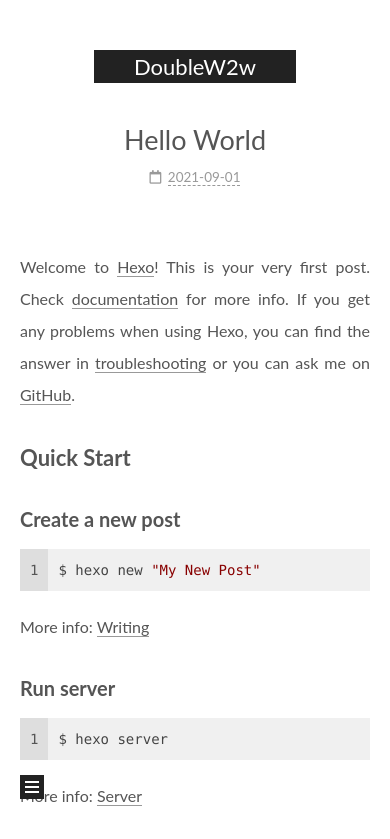
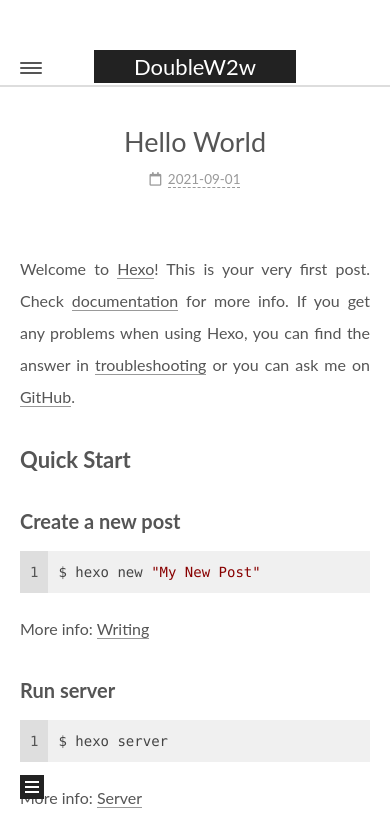
Before and after one commit to gitter-badger/DoubleW2w.github.io, a plain HTML site: page 2021/09/01/hello-world/index.html in a window 390 px wide. Shown: the top 839 px of the page. Drawn offline with nearby package versions, Linux system fonts and the light colour scheme.

Commit message:
Site updated: 2021-09-02 14:14:11

```diff
--- a/2021/09/01/hello-world/index.html
+++ b/2021/09/01/hello-world/index.html
@@ -59,6 +59,9 @@
       <div class="header-inner"><div class="site-brand-container">
   <div class="site-nav-toggle">
     <div class="toggle" aria-label="切换导航栏" role="button">
+        <span class="toggle-line"></span>
+        <span class="toggle-line"></span>
+        <span class="toggle-line"></span>
     </div>
   </div>
 
@@ -79,6 +82,16 @@
 
 
 
+<nav class="site-nav">
+  <ul class="main-menu menu">
+        <li class="menu-item menu-item-home"><a href="/" rel="section"><i class="fa fa-home fa-fw"></i>首页</a></li>
+        <li class="menu-item menu-item-archives"><a href="/archives" rel="section"><i class="fa fa-archive fa-fw"></i>归档</a></li>
+        <li class="menu-item menu-item-about"><a href="/about" rel="section"><i class="fa fa-user fa-fw"></i>关于</a></li>
+        <li class="menu-item menu-item-categories"><a href="/categories" rel="section"><i class="fa fa-th fa-fw"></i>分类</a></li>
+        <li class="menu-item menu-item-tags"><a href="/tags" rel="section"><i class="fa fa-tags fa-fw"></i>标签</a></li>
+        <li class="menu-item menu-item-commonweal"><a href="/404.html" rel="section"><i class="fa fa-heartbeat fa-fw"></i>公益 404</a></li>
+  </ul>
+</nav>
 
 
 
@@ -120,7 +133,7 @@
 <div class="site-state-wrap site-overview-item animated">
   <nav class="site-state">
       <div class="site-state-item site-state-posts">
-        <a href="/archives/">
+        <a href="/archives">
           <span class="site-state-item-count">2</span>
           <span class="site-state-item-name">日志</span>
         </a>
--- a/css/main.css
+++ b/css/main.css
@@ -2608,7 +2608,7 @@
   vertical-align: middle;
 }
 .links-of-author a::before {
-  background: #d7ff03;
+  background: #7078bf;
   display: inline-block;
   margin-right: 3px;
   transform: translateY(-2px);
```
Also changed, not shown: 2021/09/01/我的第一篇博客/index.html (+14 -1 lines), archives/2021/09/index.html (+14 -1 lines), archives/2021/index.html (+14 -1 lines), archives/index.html (+14 -1 lines), index.html (+14 -1 lines).
